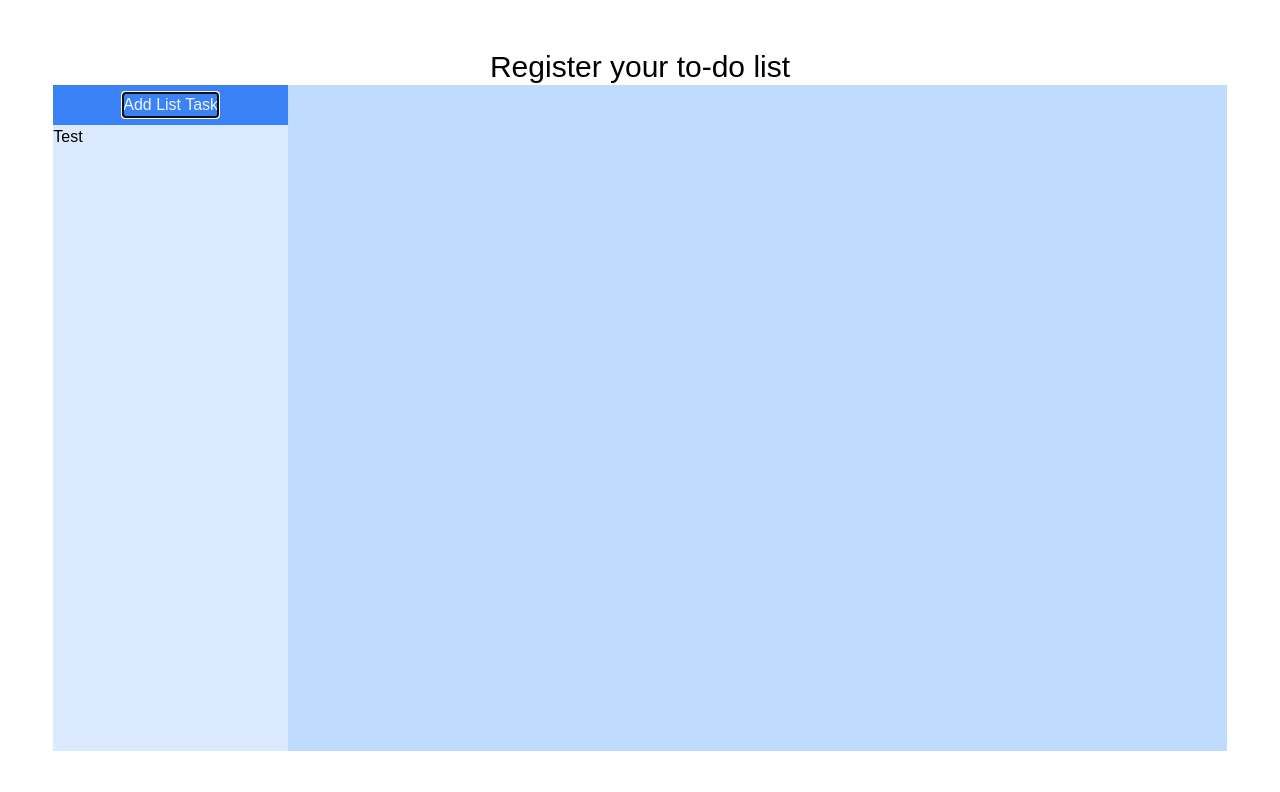
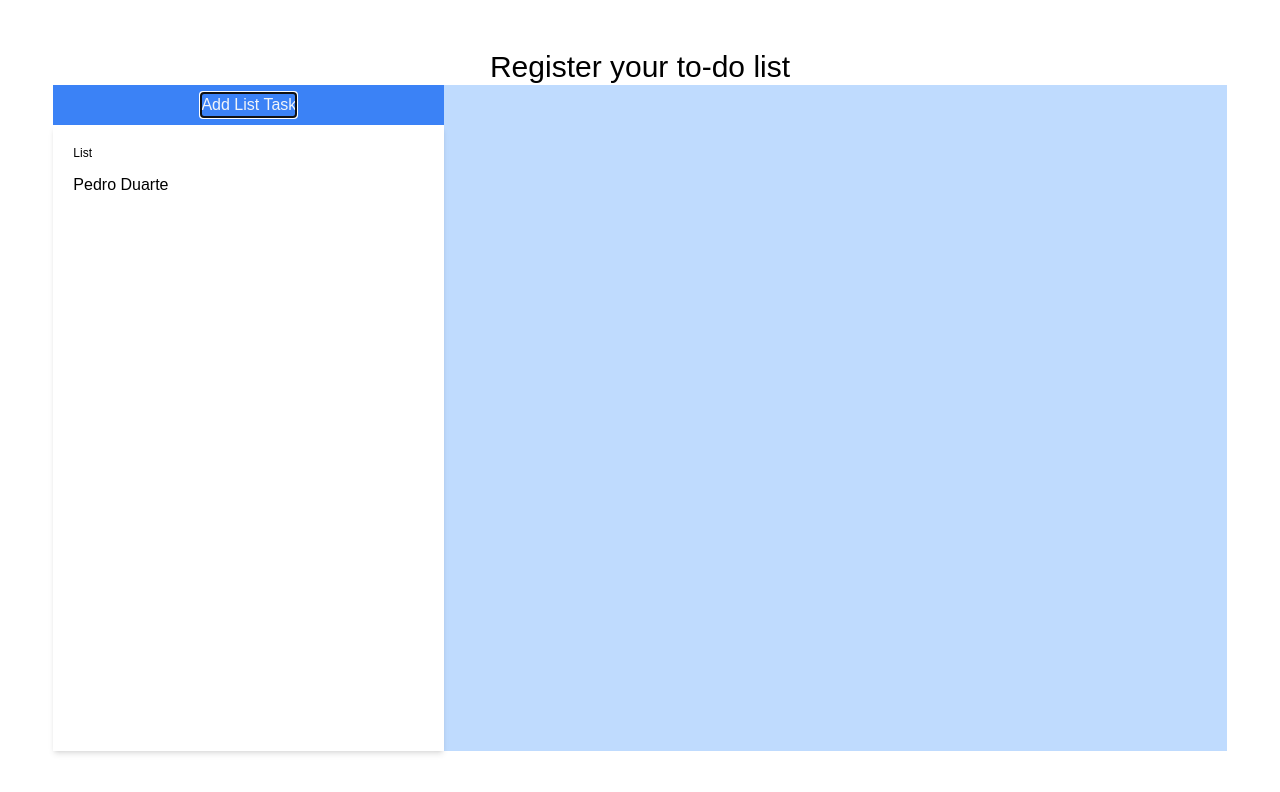
Before and after one commit to olliso17/task_go, a Next.js app in the folder front_end/: page / in a window 1280 px wide. Both pictures are taken after a click on the tab "Add List Task". Shown: the top 792 px of the page. Built offline with nearby package versions, Linux system fonts and the light colour scheme.

Commit message:
feat(front_end): update list

```diff
--- a/front_end/components/Table/index.tsx
+++ b/front_end/components/Table/index.tsx
@@ -1,14 +1,19 @@
 import * as Tabs from '@radix-ui/react-tabs';
 
 export default () => (
-  <Tabs.Root className="h-full w-1/5 bg-blue-100">
+    <Tabs.Root className="h-full w-2/6 bg-blue-100 flex flex-col justify-between">
         <Tabs.List className="bg-blue-500 p-2 text-center text-slate-100" defaultValue="tab1">
             <Tabs.Trigger className="TabsTrigger" value="tab1">
                 Add List Task
             </Tabs.Trigger>
         </Tabs.List>
-    <Tabs.Content className="text-black" value="tab1">
-        <p>Test</p>
+        <Tabs.Content className="flex-grow p-5 bg-white outline-none focus: shadow-md" value="tab1">
+            <fieldset className="w-full flex flex-col justify-start">
+                <label className="mb-3 text-xs mt-0" htmlFor="name">
+                    List
+                </label>
+                <input className="w-2/3" id="name" defaultValue="Pedro Duarte" />
+            </fieldset>
         </Tabs.Content >
     </Tabs.Root>
 );
```
Lines whose indentation alone changed are shown as unchanged.
